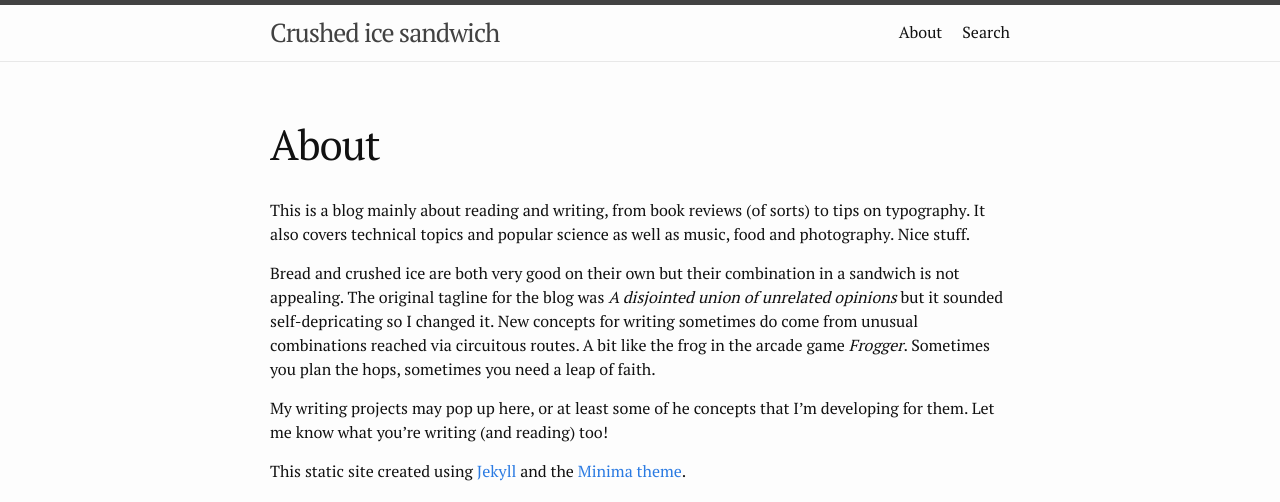
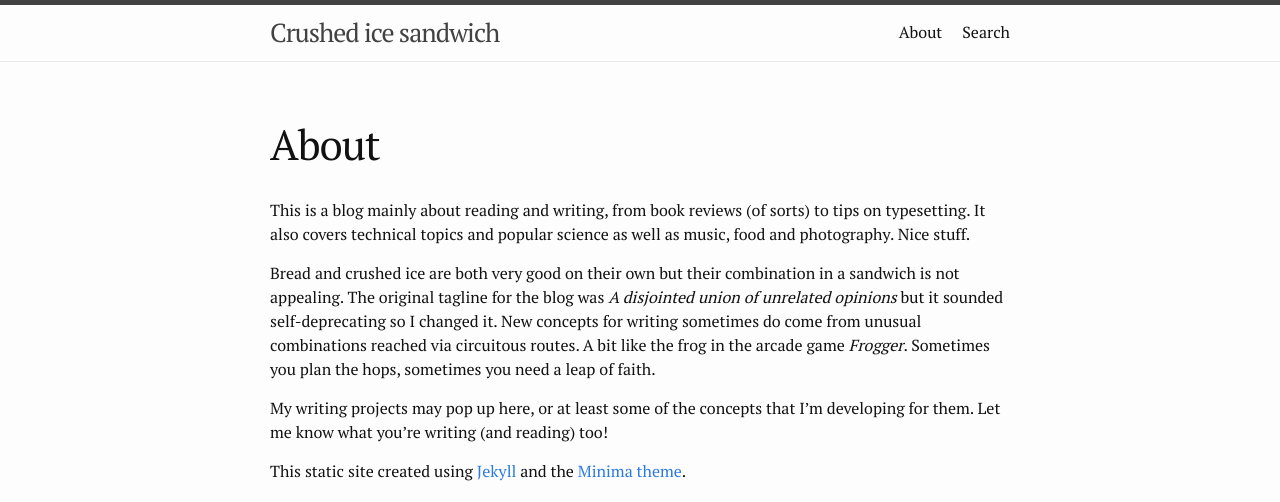
Before and after one commit to marcusphelan/marcusphelan.github.io, a Jekyll site: the page built from about.md, in a window 1280 px wide. Shown: the top 502 px of the page. Built offline with Jekyll 4.4.1, drawn with Linux system fonts in a browser that asks for light colours; nearby versions of some CDN libraries.

Commit message:
Update about.md

```diff
--- a/about.md
+++ b/about.md
@@ -5,11 +5,11 @@ permalink: /about/
 tipue_search_active: true
 ---
 
-This is a blog mainly about reading and writing, from book reviews (of sorts) to tips on typography. It also covers technical topics and popular science as well as music, food and photography. Nice stuff.
+This is a blog mainly about reading and writing, from book reviews (of sorts) to tips on typesetting. It also covers technical topics and popular science as well as music, food and photography. Nice stuff.
 
-Bread and crushed ice are both very good on their own but their combination in a sandwich is not appealing. The original tagline for the blog was _A disjointed union of unrelated opinions_ but it sounded self-depricating so I changed it. New concepts for writing sometimes do come from unusual combinations reached via circuitous routes. A bit like the frog in the arcade game _Frogger_. Sometimes you plan the hops, sometimes you need a leap of faith.
+Bread and crushed ice are both very good on their own but their combination in a sandwich is not appealing. The original tagline for the blog was _A disjointed union of unrelated opinions_ but it sounded self-deprecating so I changed it. New concepts for writing sometimes do come from unusual combinations reached via circuitous routes. A bit like the frog in the arcade game _Frogger_. Sometimes you plan the hops, sometimes you need a leap of faith.
 
-My writing projects may pop up here, or at least some of he concepts that I'm developing for them. Let me know what you're writing (and reading) too!
+My writing projects may pop up here, or at least some of the concepts that I'm developing for them. Let me know what you're writing (and reading) too!
 
 This static site created using [Jekyll](https://jekyllrb.com/ "Jekyll") and the [Minima theme](https://github.com/jekyll/minima/ "Minima Jekyll theme").
 
```
